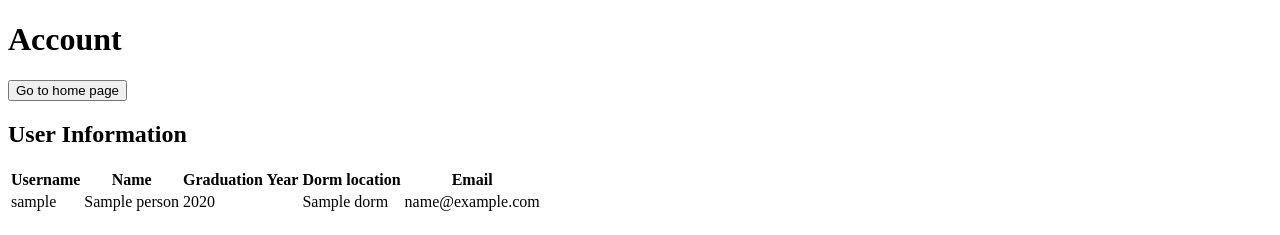
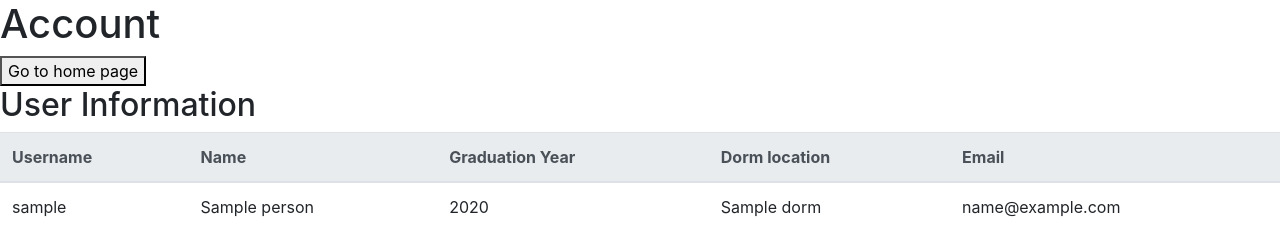
Before and after one commit to yunaganyh/BuyMe, a Flask app: template templates/account.html in a window 1280 px wide. Shown: the top 235 px of the page. Run offline with Flask 2, Linux system fonts and the light colour scheme; the template is opened without the code that fills it: most values are stand-ins (such as "Sample title", 1, 10 or a date in 2020); some libraries are stand-ins or nearby versions.

Commit message:
added css to account.html

```diff
--- a/templates/account.html
+++ b/templates/account.html
@@ -4,6 +4,7 @@
     <meta charset='utf-8'>
     <meta name=author content="">
     <title>Registration</title>
+    <link rel="stylesheet" href="https://stackpath.bootstrapcdn.com/bootstrap/4.1.3/css/bootstrap.min.css" integrity="sha384-MCw98/SFnGE8fJT3GXwEOngsV7Zt27NXFoaoApmYm81iuXoPkFOJwJ8ERdknLPMO" crossorigin="anonymous">
     <link rel='stylesheet' href="{{url_for('static', filename = 'style.css')}}">
 </head>
 <body>
@@ -12,14 +13,16 @@
         <button id="homebutton" type="submit" name="submit" value="home"> Go to home page </button>
 </form>
 <h2>User Information</h2>
-<table id="user">
+
+<table class="table table-hover" id="user">
+  <thead class="thead-light">
   <tr>
     <th>Username</th>
     <th>Name</th>
     <th>Graduation Year</th>
     <th>Dorm location</th>
     <th>Email</th>
-  </tr>
+  </tr></thead>
   <tr>
     <td>{{person.username}}</td>
     <td>{{person.name}}</td>
@@ -30,14 +33,15 @@
 </table>
 
 <h2>Available Posts</h2>
-<table id="myAvailablePosts">
+<table class="table table-hover" id="myAvailablePosts">
+  <thead class="thead-light">
   <tr>
     <th>Description</th>
     <th>Price</th>
     <th>Category</th>
     <th>Other</th>
     <th>Photo</th>
-  </tr>
+  </tr></thead>
   {% for post in availablePosts %}
   <tr class="post" data-iid="{{post.iid}}">
     <td class="description">{{post.description}}</td>
@@ -67,14 +71,15 @@
 </table>
 
 <h2>Sold Posts</h2>
-<table id="mySoldPosts">
+<table class="table table-hover" id="mySoldPosts">
+    <thead class="thead-light">
   <tr>
     <th>Description</th>
     <th>Price</th>
     <th>Category</th>
     <th>Other</th>
     <th>Photo</th>
-  </tr>
+  </tr></thead>
   {% for post in soldPosts %}
   <tr class="post" data-iid="{{post.iid}}">
     <td class="description">{{post.description}}</td>
@@ -92,19 +97,20 @@
 
 <div id="messages">
 <h3>Items I'm interested in</h3>
-<table id="itemsToBuyMessages">
+<table class="table table-hover" id="itemsToBuyMessages">
+  <thead class="thead-light">
   <tr>
     <th>Conversation with</th>
     <th>Item</th>
     <th>Message</th>
-  </tr>
+  </tr></thead>
   {% for message in itemsToBuyMessages %}
   <tr data-uid={{message.uid}} data-iid={{message.iid}}>
     <td class="sender"><a href="{{url_for('account',usernameInput=message.username)}}">{{message.username}}</td>
     <td class="item">{{message.description}}</td>
     <td><button class="openConvo" name="senderIsUser" type="submit">Open conversation</button></td>
     <td>
-      <form method="post">
+      <form method="post" action="">
         </form>
     </td>
   </tr>
@@ -112,19 +118,21 @@
 </table>
 
 <h3>Items I'm selling</h3>
-<table id="itemsToSellMessages">
+
+<table class="table table-hover" id="itemsToSellMessages">
+  <thead class="thead-light">
   <tr>
     <th>Conversation with</th>
     <th>Item</th>
     <th>Message</th>
-  </tr>
+  </tr></thead>
   {% for message in itemsToSellMessages %}
   <tr data-uid={{message.uid}} data-iid={{message.iid}}>
     <td class="sender"><a href="{{url_for('account',usernameInput=message.username)}}">{{message.username}}</td>
     <td class="item">{{message.description}}</td>
     <td><button class="openConvo" name="senderNotUser" type="submit">Open conversation</button></td>
     <td>
-      <form method="post">
+      <form method="post" action="">
         </form>
     </td>
   </tr>
@@ -138,7 +146,7 @@
         <h2 id="itemTitle"> Update Item </h2>
         <input type="hidden" name="iid" id="iid" value="">
         <p><label>Description <br><textarea id="description" rows="4" cols="50" maxlength="100" name="description"></textarea></label></p>
-        <p><label>Price $ <br><input id="price" type="number" step="0.01" pattern="^\d*(\.\d{0,2})?$" name="price"></label></p>
+        <p><label>Price $ <br><input id="price" type="text" name="price"></label></p>
         <p><label>Category</label> <br>
              <label for="food">Food</label>
             <input type="radio" name="category" value="food"><br>
@@ -189,21 +197,8 @@
 <script type="text/javascript">
   /*global $*/
 
-function sanitize(string) {
-  const map = {
-      '&': '&amp;',
-      '<': '&lt;',
-      '>': '&gt;',
-      '"': '&quot;',
-      "'": '&#x27;',
-      "/": '&#x2F;',
-  };
-  const reg = /[&<>"'/]/ig;
-  return string.replace(reg, (match)=>(map[match]));
-}
-
 $('#replyButton').click(function(){
-  var reply = sanitize($('#reply').val());
+  var reply = $('#reply').val();
   var sender = $('#convoDialog #messageSender').val();
   var iid = $('#convoDialog #messageIID').val();
   $.post("{{url_for('messageUser')}}",
@@ -238,10 +233,10 @@ $('#myAvailablePosts').on('click','.markSold',function(){
 
 $('#updateButton').click(function(){
   var iid = $('#updateDialog').data('iid');
-  var description = sanitize(('#description').val());
-  var price = sanitize($('#price').val());
+  var description = $('#description').val();
+  var price = $('#price').val();
   var category = $("input[name=category]:checked").val();
-  var otherDesc = sanitize($('#otherDesc').val());
+  var otherDesc = $('#otherDesc').val();
   $.post("{{url_for('updatePost')}}",
             {'description':description, 'price': price,'category':category,
             'otherDesc':otherDesc,'iid':iid},
```
